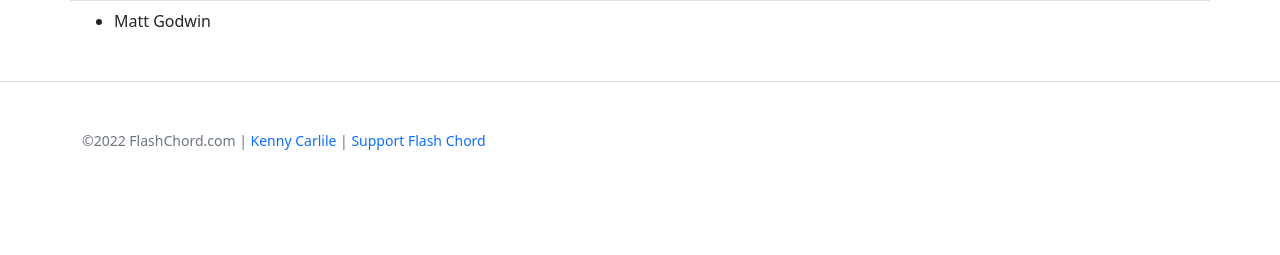
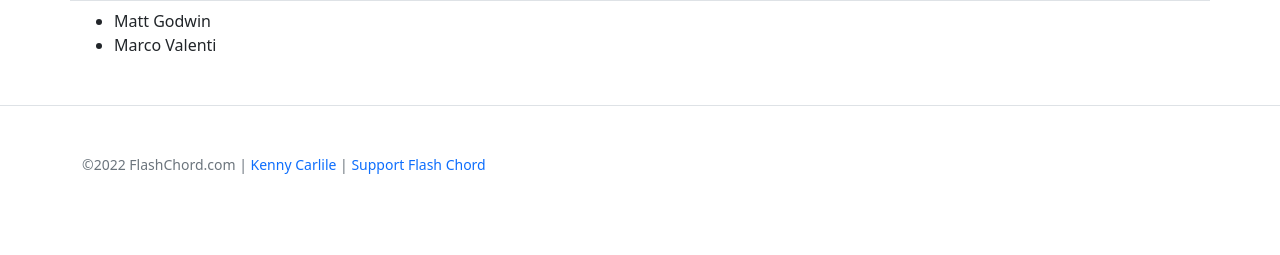
Before and after one commit to KCarlile/flashchord, a PHP site: page /donate in a window 1280 px wide. Shown: the part 1103-1358 px from the top of the page. Before the commit the page ends 1253 px from the top, so only its background shows below. Run offline with PHP 8.4, Linux system fonts and the light colour scheme; some libraries are stand-ins or nearby versions.

Commit message:
Adding donor Marco Valenti.

```diff
--- a/donate.php
+++ b/donate.php
@@ -44,6 +44,7 @@
         </div>
         <ul>
             <li>Matt Godwin</li>
+            <li>Marco Valenti</li>
         </ul>
     </div>
     <footer class="pt-4 my-md-5 pt-md-5 border-top">
```
